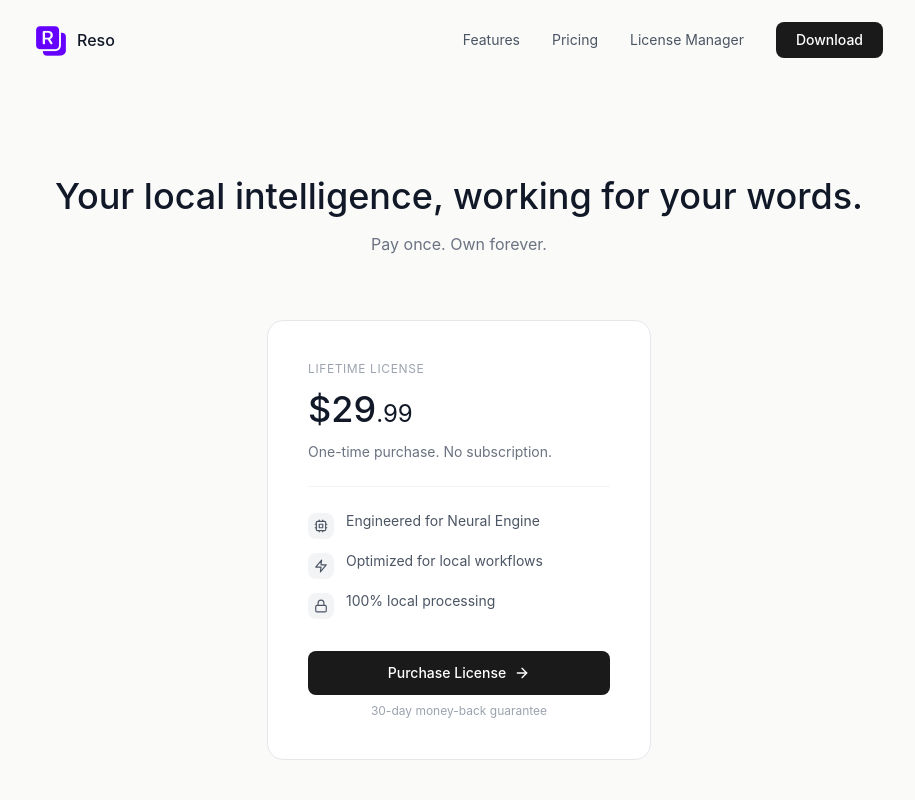
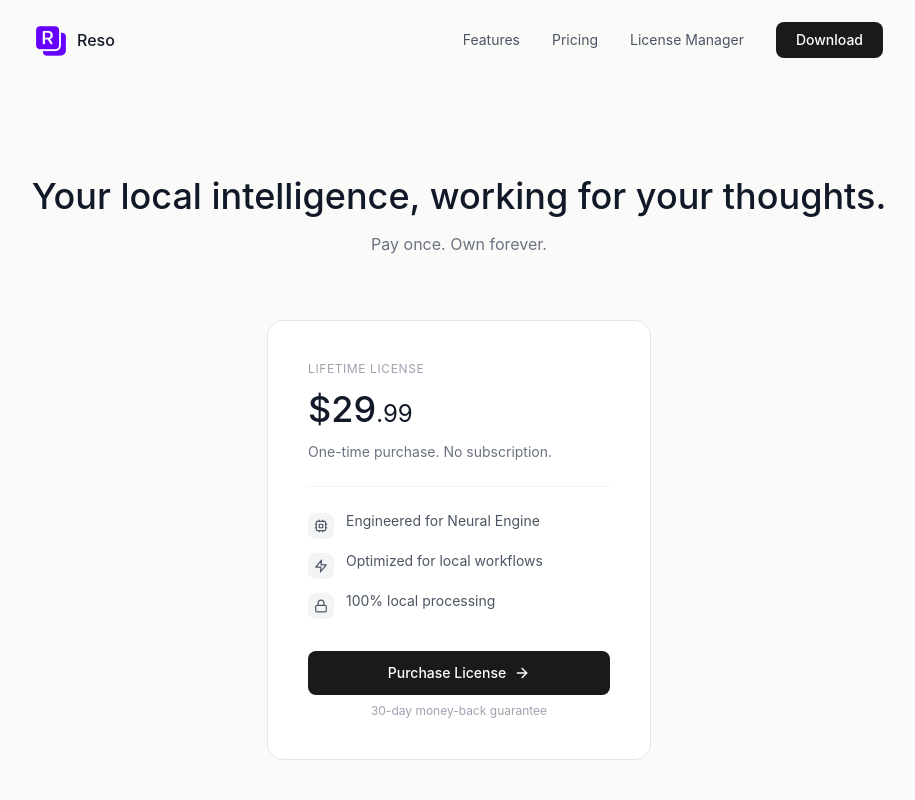
Before and after one commit to yg1112/ResoWebsite, a React (Vite) app: page /pricing in a window 1280 px wide. Shown: the top 800 px of the page, without its empty margins (181-1096 px from the left). Built offline with nearby package versions, Linux system fonts and the light colour scheme; the HTML template or start-up script is replaced by a standard one.

Commit message:
Change 'words' to 'thoughts' in Pricing headline

```diff
--- a/src/pages/PricingPage.jsx
+++ b/src/pages/PricingPage.jsx
@@ -38,7 +38,7 @@
         <div className="max-w-4xl mx-auto">
           {/* Header */}
           <div className="text-center mb-16">
-            <h1 className="text-4xl font-medium text-gray-900 mb-4">Your local intelligence, working for your words.</h1>
+            <h1 className="text-4xl font-medium text-gray-900 mb-4">Your local intelligence, working for your thoughts.</h1>
             <p className="text-base text-gray-500">Pay once. Own forever.</p>
           </div>
 
```
Also changed, not shown: 2 other files (tests, documents, lock files or other folders).
